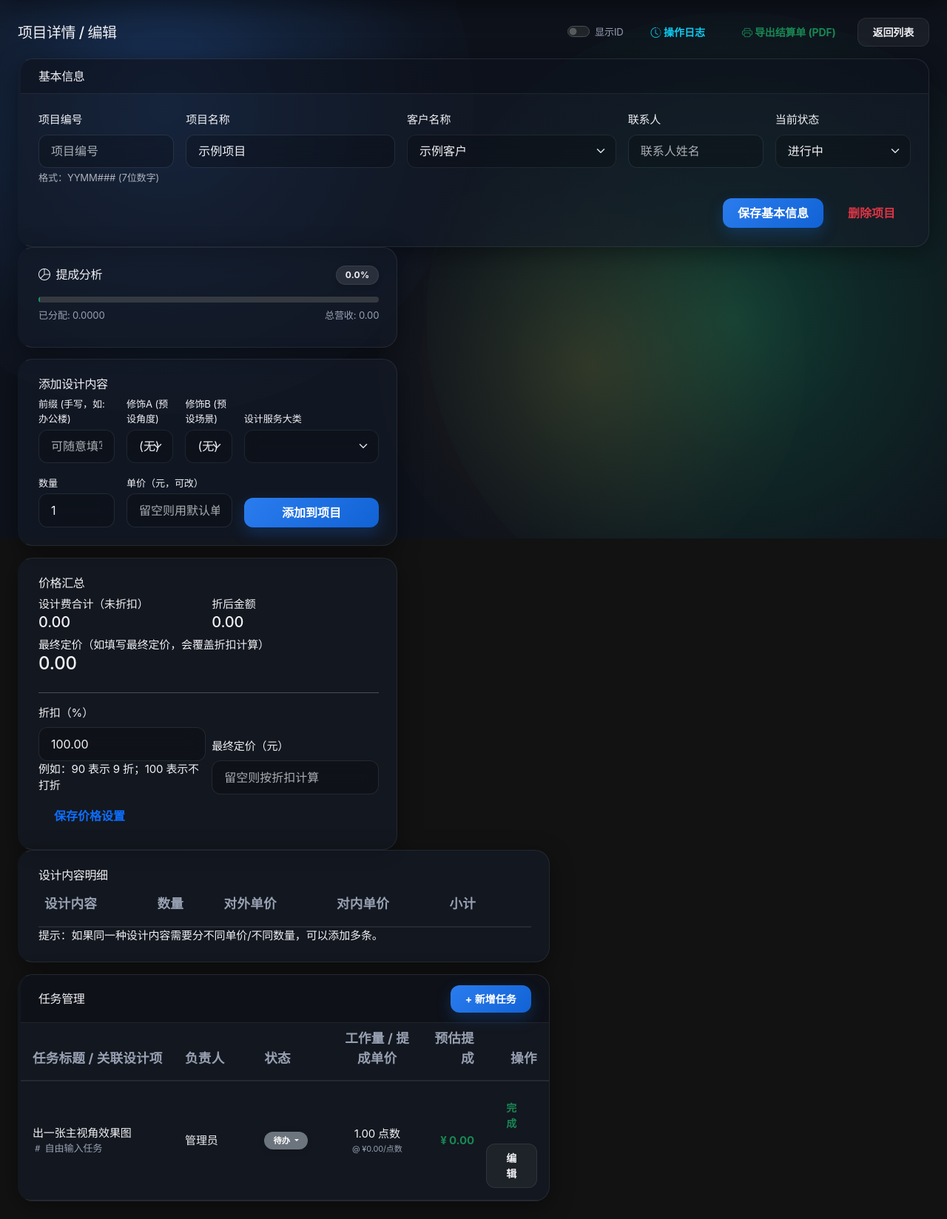
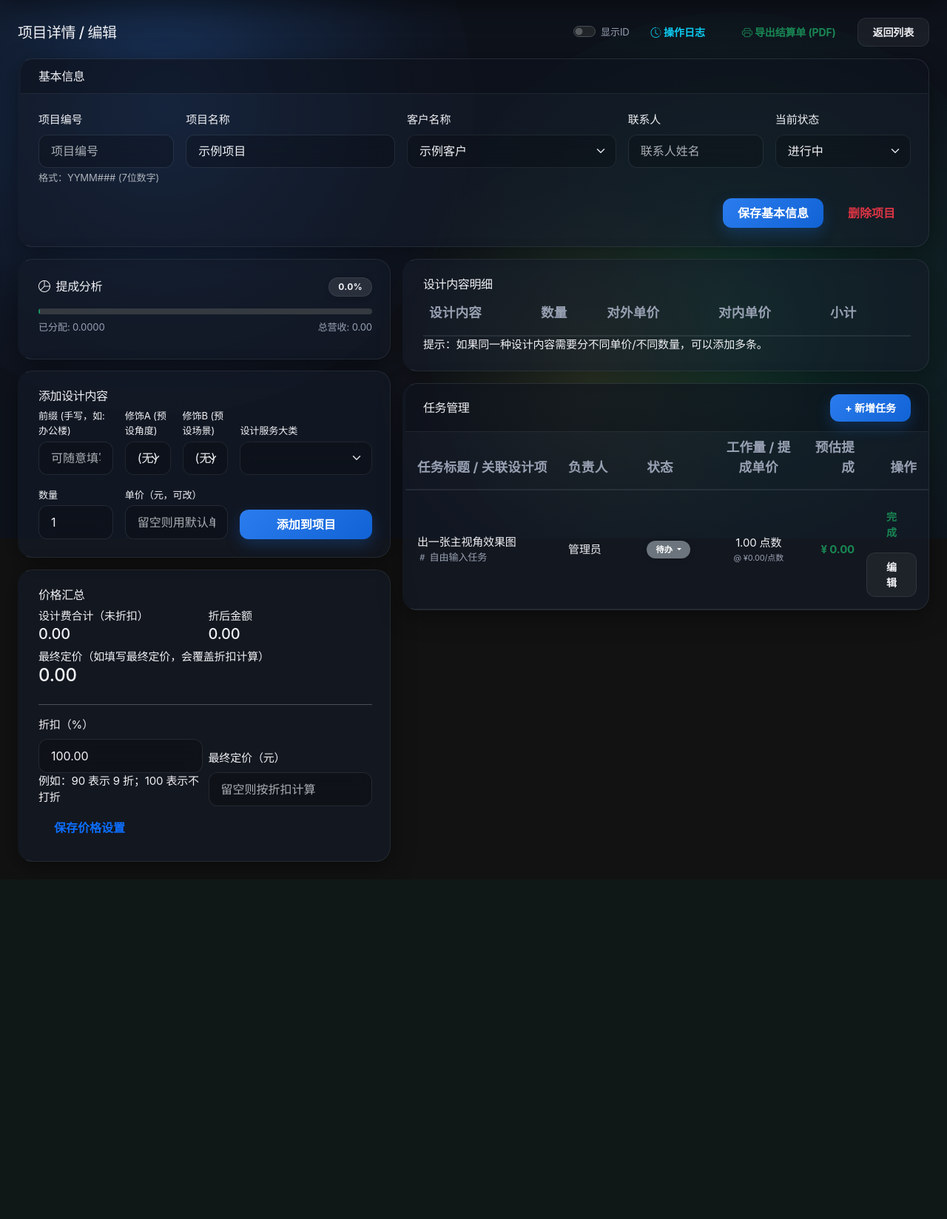
Before and after one commit to zhuoying1973/sjxgtgl, a FastAPI app: page /projects/1 in a window 1280 px wide. Shown: the part 72-1720 px from the top of the page at 74% size. After the commit the page ends 1237 px from the top, so only its background shows below. Run offline with FastAPI, Linux system fonts and the light colour scheme; the visitor is signed in with stand-in values (Sample User, id 1); data comes from the database, SQL or seed files in the repository; data that the repository does not hold is empty; parts of the project's set-up code (start-up, migrations or seed data) failed here and were passed over; some libraries are stand-ins or nearby versions.

Commit message:
style: 优化主流屏幕比例适配并修复项目详情页排版Bug，升级版本号至 1.0.5

```diff
--- a/backend/templates/base.html
+++ b/backend/templates/base.html
@@ -10,7 +10,7 @@
   <!-- Bootstrap Icons -->
   <link rel="stylesheet" href="https://cdn.jsdelivr.net/npm/bootstrap-icons@1.11.3/font/bootstrap-icons.min.css">
   <!-- Custom CSS -->
-  <link href="{{ url_for('static', path='/app.css') }}?v=black_gold_2" rel="stylesheet">
+  <link href="{{ url_for('static', path='/app.css') }}?v=responsive_fix_2" rel="stylesheet">
   <style>
     .col-id {
       display: none;
--- a/backend/templates/project_detail.html
+++ b/backend/templates/project_detail.html
@@ -1,10 +1,10 @@
 {% extends "base.html" %}
 {% block content %}
-<div class="d-flex align-items-center justify-content-between mb-3">
+<div class="d-flex flex-column flex-sm-row align-items-start align-items-sm-center justify-content-between gap-2 mb-3">
   <div>
     <h1 class="h5 m-0">项目详情 / 编辑</h1>
   </div>
-  <div class="d-flex align-items-center gap-3">
+  <div class="d-flex flex-wrap align-items-center gap-2">
     <div class="form-check form-switch m-0">
       <input class="form-check-input show-ids-toggle" type="checkbox" id="toggleShowIds">
       <label class="form-check-label small text-muted" for="toggleShowIds">显示ID</label>
@@ -92,9 +92,7 @@
 
   </div>
 </div>
-
 <div class="row g-3">
-</div>
 
 {% if user.role in ['admin', 'manager'] %}
 <div class="col-12 col-md-5">
--- a/backend/templates/projects.html
+++ b/backend/templates/projects.html
@@ -1,8 +1,8 @@
 {% extends "base.html" %}
 {% block content %}
-<div class="d-flex align-items-center justify-content-between mb-3">
+<div class="d-flex flex-column flex-sm-row align-items-start align-items-sm-center justify-content-between gap-2 mb-3">
   <h1 class="h5 m-0">项目管理</h1>
-  <div class="d-flex align-items-center gap-2">
+  <div class="d-flex flex-wrap align-items-center gap-2">
     <div class="form-check form-switch m-0 me-2">
       <input class="form-check-input show-ids-toggle" type="checkbox" id="toggleShowIds">
       <label class="form-check-label small text-muted" for="toggleShowIds">显示ID</label>
--- a/backend/templates/services.html
+++ b/backend/templates/services.html
@@ -1,6 +1,6 @@
 {% extends "base.html" %}
 {% block content %}
-<div class="d-flex align-items-center justify-content-between mb-3">
+<div class="d-flex flex-column flex-sm-row align-items-start align-items-sm-center justify-content-between gap-2 mb-3">
   <h1 class="h5 m-0">设计服务目录</h1>
   <div class="form-check form-switch m-0">
     <input class="form-check-input show-ids-toggle" type="checkbox" id="toggleShowIds">
--- a/backend/templates/tasks.html
+++ b/backend/templates/tasks.html
@@ -1,10 +1,10 @@
 {% extends "base.html" %}
 {% block content %}
-<div class="d-flex align-items-center justify-content-between mb-3">
+<div class="d-flex flex-column flex-sm-row align-items-start align-items-sm-center justify-content-between gap-2 mb-3">
   <h1 class="h5 m-0">
     {% if user.role in ["admin", "manager"] %}工作分配{% else %}任务列表{% endif %}
   </h1>
-  <div class="d-flex align-items-center gap-2">
+  <div class="d-flex flex-wrap align-items-center gap-2">
     <div class="form-check form-switch m-0 me-2">
       <input class="form-check-input show-ids-toggle" type="checkbox" id="toggleShowIds">
       <label class="form-check-label small text-muted" for="toggleShowIds">显示ID</label>
```
Also changed, not shown: 1 other file.
